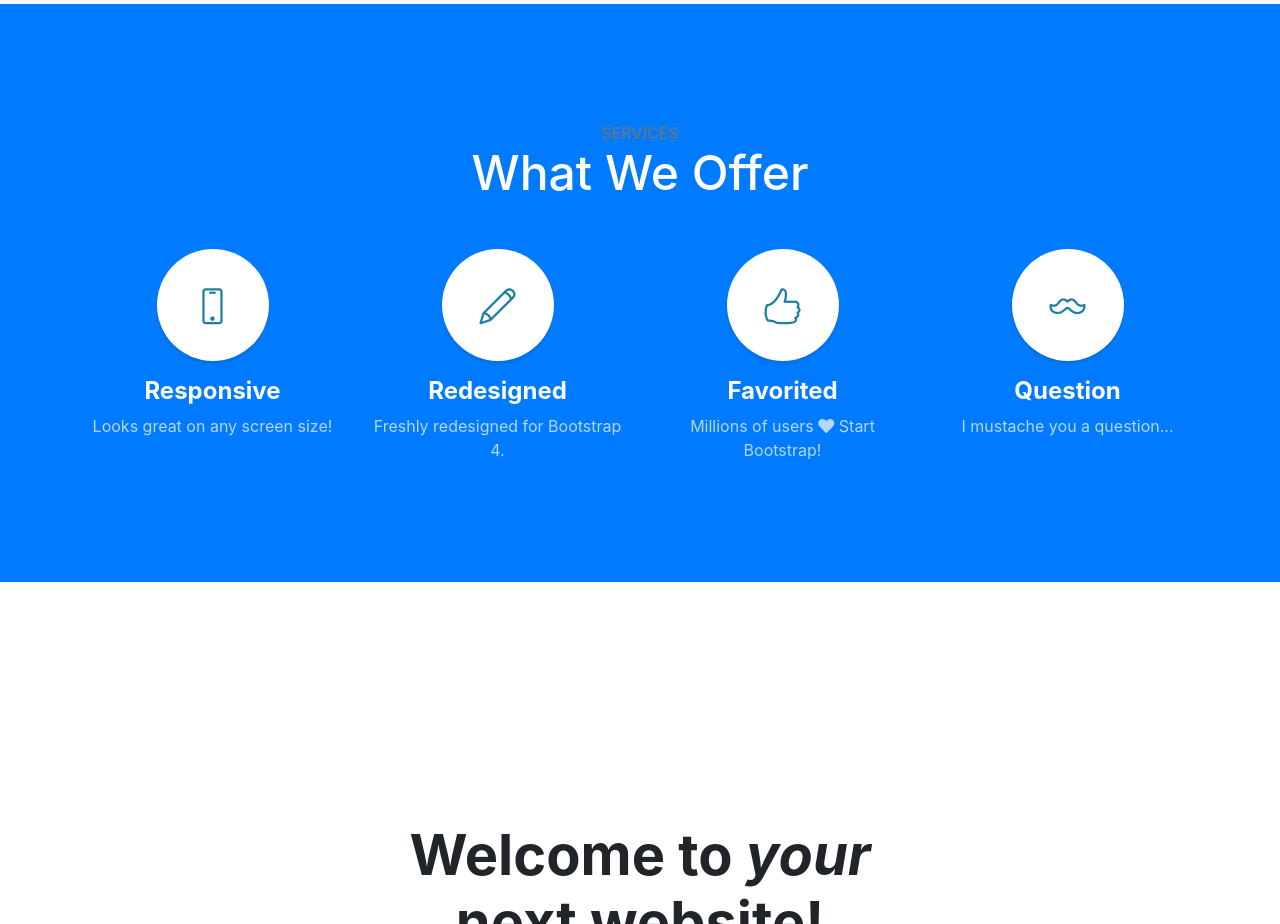
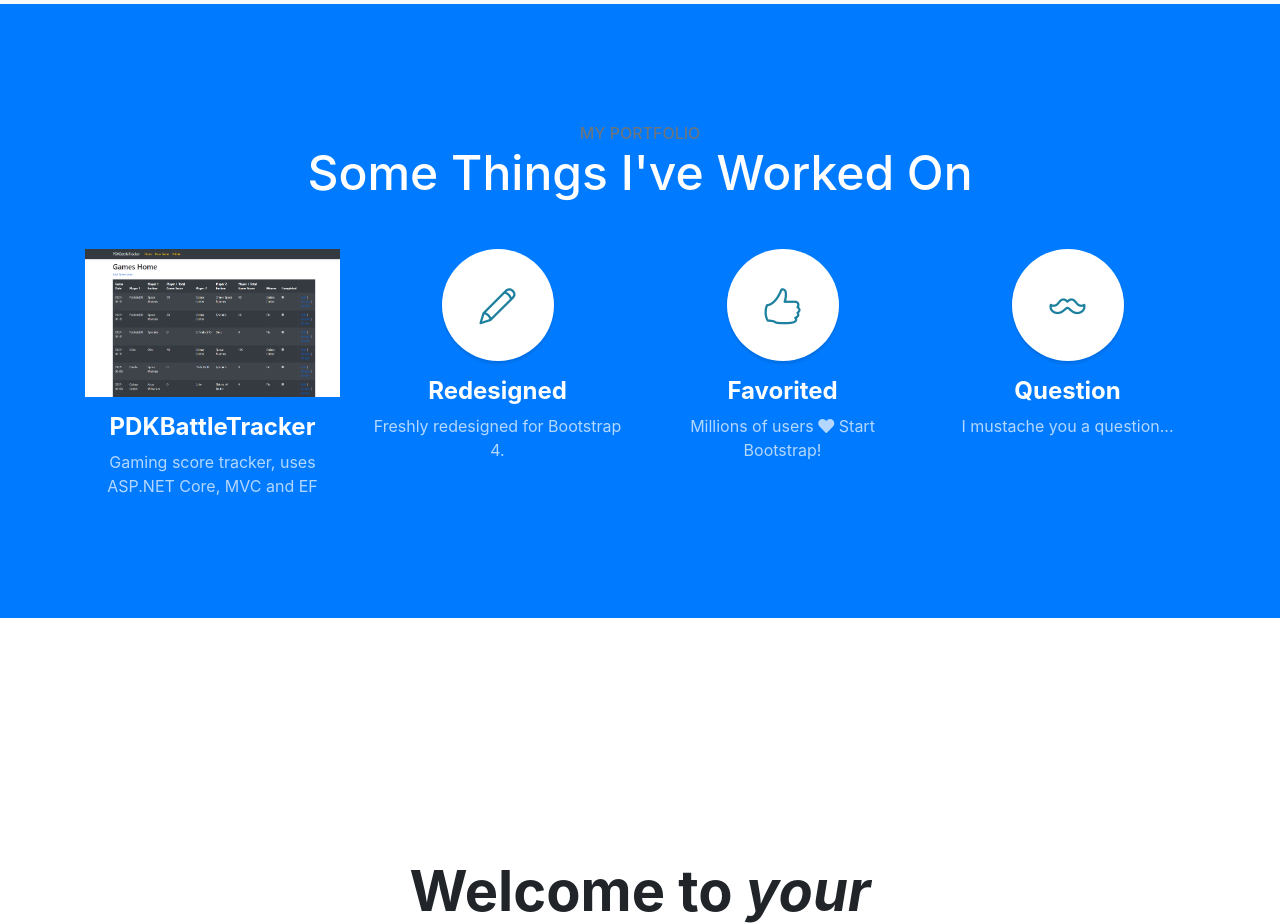
Before and after one commit to KrisztinaPap/krisztina_pap_portfolio, a website with bundled scripts: page index.html in a window 1280 px wide. Shown: the part 1480-2404 px from the top of the page. Built offline with nearby package versions, Linux system fonts and the light colour scheme; files whose address does not match are found by name; a web font is replaced by a local one.

Commit message:
Added first project to portfolio

```diff
--- a/index.html
+++ b/index.html
@@ -89,22 +89,20 @@
     </div>
   </section>
 
-  <!-- Services -->
+  <!-- My Projects -->
   <section class="content-section bg-primary text-white text-center" id="services">
     <div class="container">
       <div class="content-section-heading">
-        <h3 class="text-secondary mb-0">Services</h3>
-        <h2 class="mb-5">What We Offer</h2>
+        <h3 class="text-secondary mb-0">My Portfolio</h3>
+        <h2 class="mb-5">Some Things I've Worked On</h2>
       </div>
       <div class="row">
         <div class="col-lg-3 col-md-6 mb-5 mb-lg-0">
-          <span class="service-icon rounded-circle mx-auto mb-3">
-            <i class="icon-screen-smartphone"></i>
-          </span>
+          <img class="fluid-thumbnail w-100 mb-3" src="/img/PDKBattleTracker1.png" alt="">
           <h4>
-            <strong>Responsive</strong>
+            <strong>PDKBattleTracker</strong>
           </h4>
-          <p class="text-faded mb-0">Looks great on any screen size!</p>
+          <p class="text-faded mb-0">Gaming score tracker, uses ASP.NET Core, MVC and EF</p>
         </div>
         <div class="col-lg-3 col-md-6 mb-5 mb-lg-0">
           <span class="service-icon rounded-circle mx-auto mb-3">
```
Also changed, not shown: css/stylish-portfolio.css (line endings or trailing spaces).
